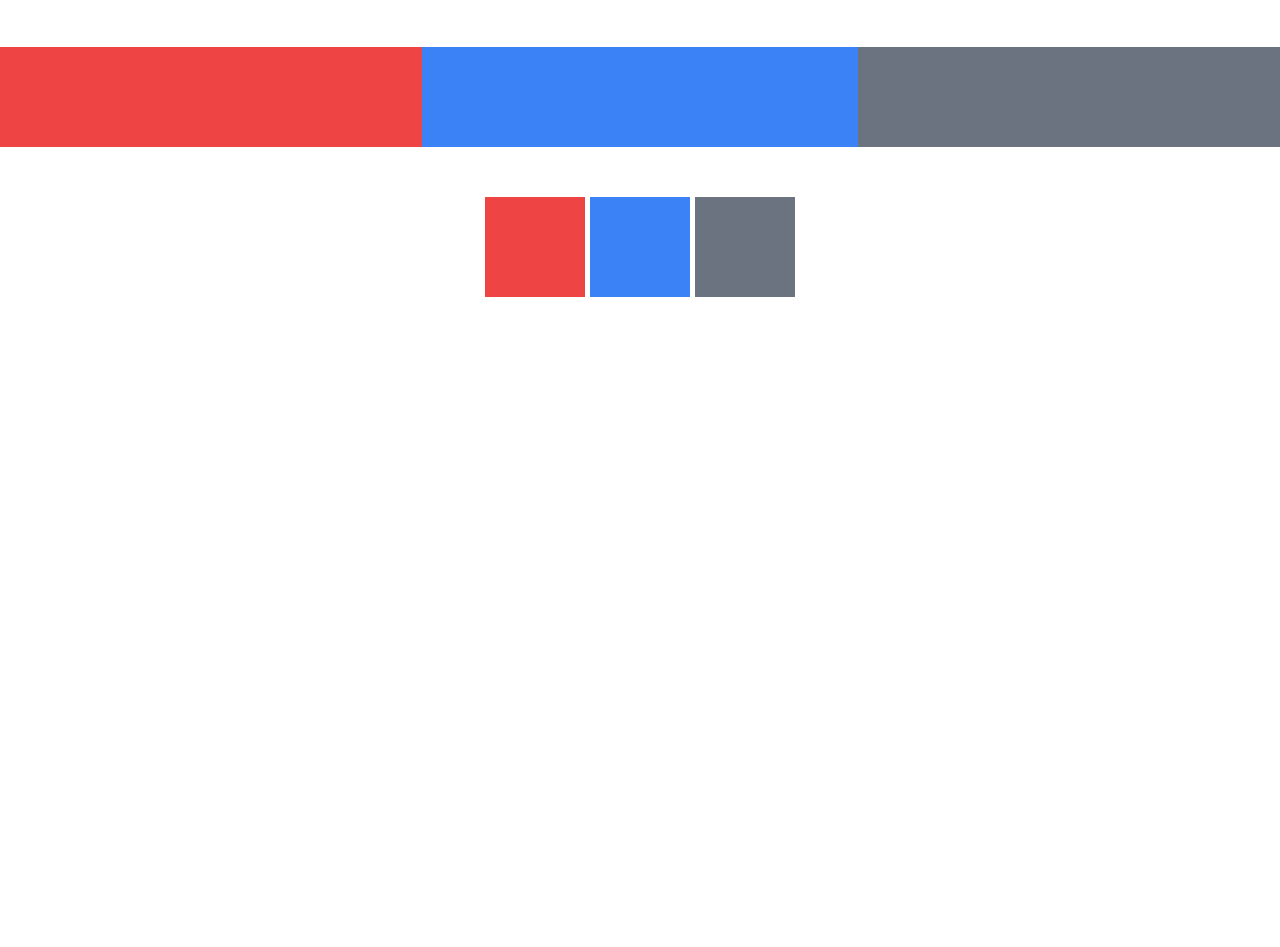
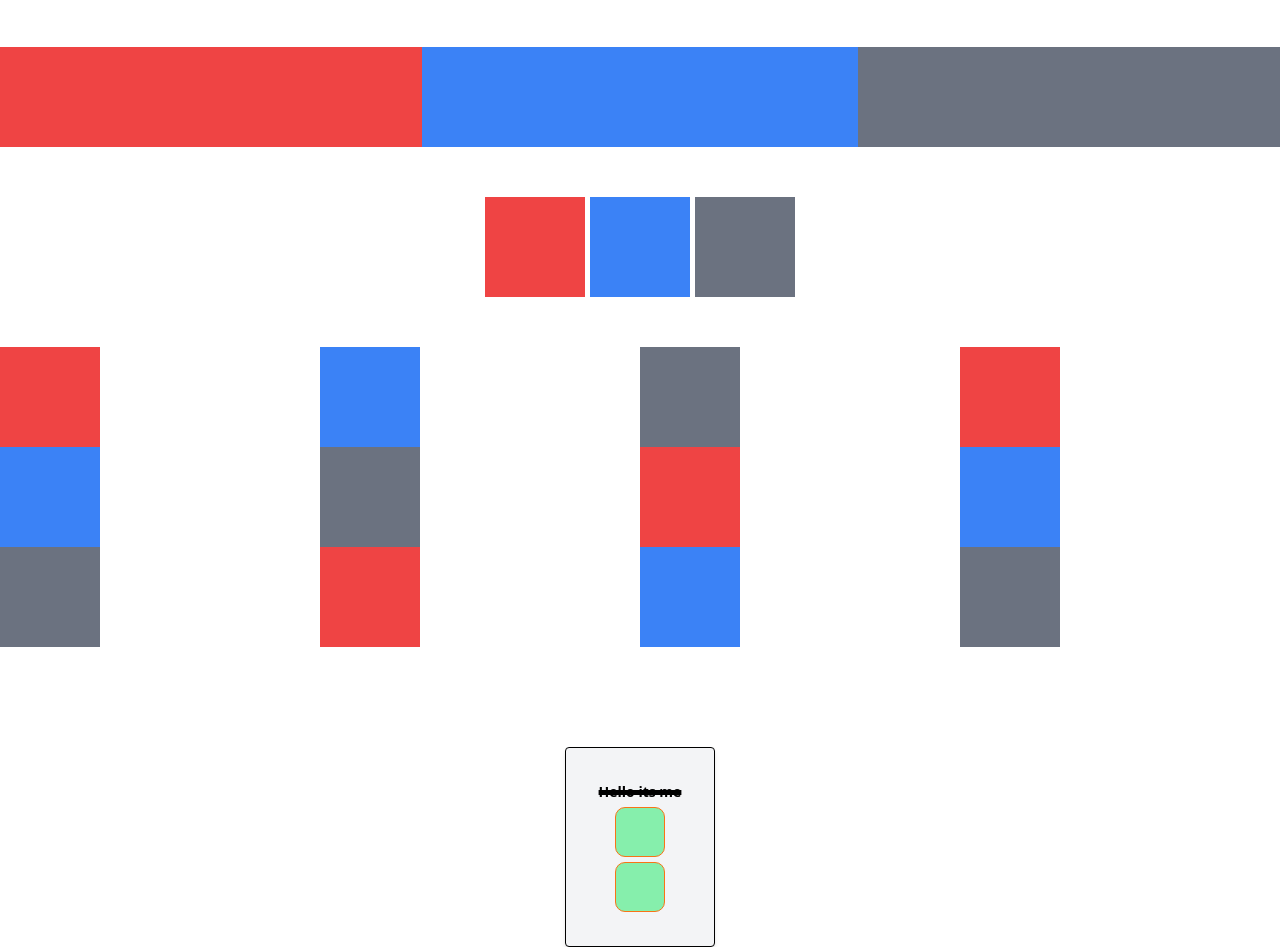
Before and after one commit to NikolozWDev/TailwindCSS-practice, a website: page index.html in a window 1280 px wide. Shown: the part 1023-1970 px from the top of the page. Before the commit the page ends 1320 px from the top, so only its background shows below. Drawn offline with nearby package versions, Linux system fonts and the light colour scheme; files that its build step writes are made by us from their sources; a web font is replaced by a local one.

Commit message:
learning more

```diff
--- a/index.html
+++ b/index.html
@@ -42,6 +42,30 @@
         <div class="bg-gray-500 w-[100px] h-[100px]"></div>
     </div>
 
+    <div class="grid grid-cols-4 mt-[50px]">
+        <div class="bg-red-500 w-[100px] h-[100px]"></div>
+        <div class="bg-blue-500 w-[100px] h-[100px]"></div>
+        <div class="bg-gray-500 w-[100px] h-[100px]"></div>
+        <div class="bg-red-500 w-[100px] h-[100px]"></div>
+        <div class="bg-blue-500 w-[100px] h-[100px]"></div>
+        <div class="bg-gray-500 w-[100px] h-[100px]"></div>
+        <div class="bg-red-500 w-[100px] h-[100px]"></div>
+        <div class="bg-blue-500 w-[100px] h-[100px]"></div>
+        <div class="bg-gray-500 w-[100px] h-[100px]"></div>
+        <div class="bg-red-500 w-[100px] h-[100px]"></div>
+        <div class="bg-blue-500 w-[100px] h-[100px]"></div>
+        <div class="bg-gray-500 w-[100px] h-[100px]"></div>
+    </div>
+
+    <div class="flex flex-row justify-center mt-[100px]">
+        <div class="w-[150px] h-[200px] flex flex-col-reverse md:flex-col justify-center items-center p-[10px] border-[1px] border-black rounded-[4px] gap-[5px] bg-gray-100
+        shadow-md">
+            <p class="text-[14px] font-bold line-through decoration-[5px]">Hello its me</p>
+            <div class="w-[50px] h-[50px] bg-green-300 border-[1px] border-orange-500 rounded-[10px]"></div>
+            <div class="w-[50px] h-[50px] bg-green-300 border-[1px] border-orange-500 rounded-[10px]"></div>
+        </div>
+    </div>
+
 
 </body>
 </html>
```
